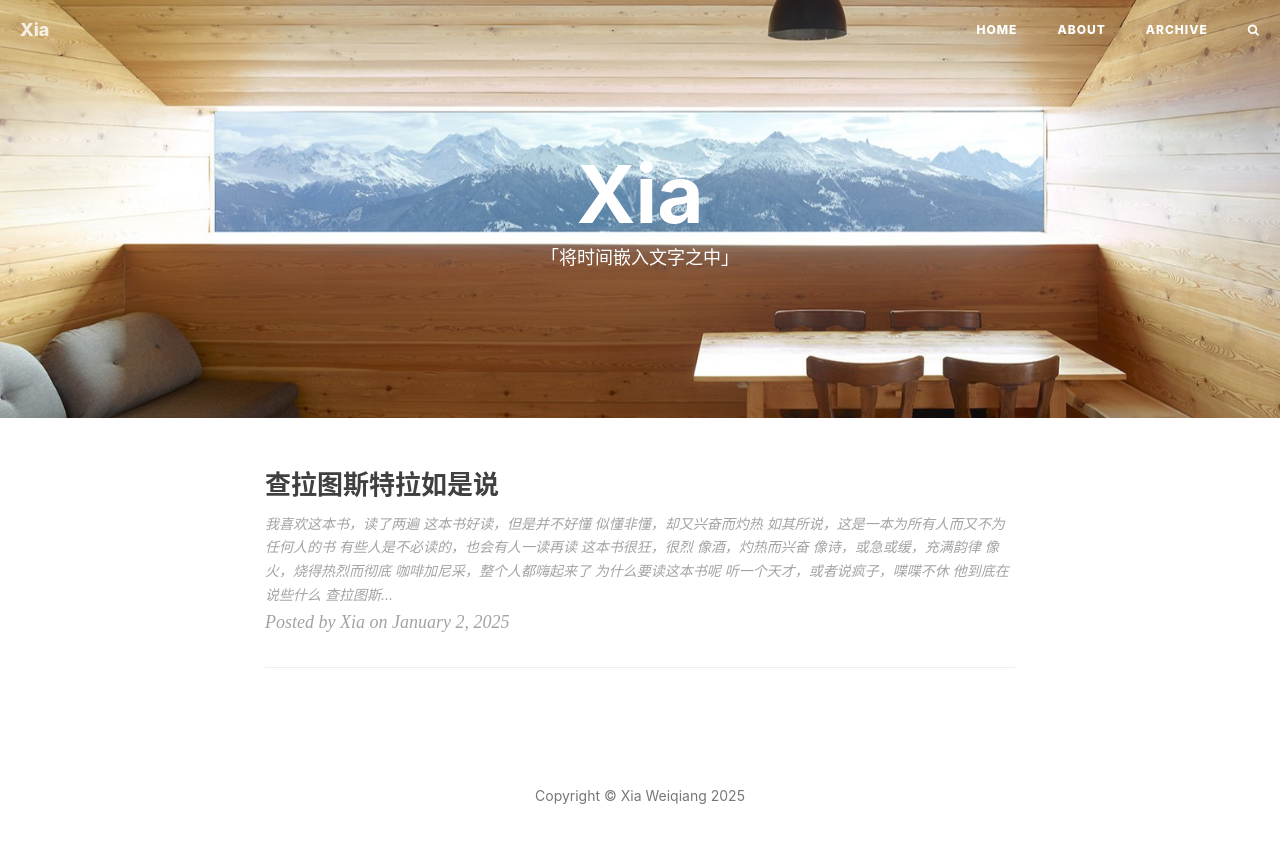
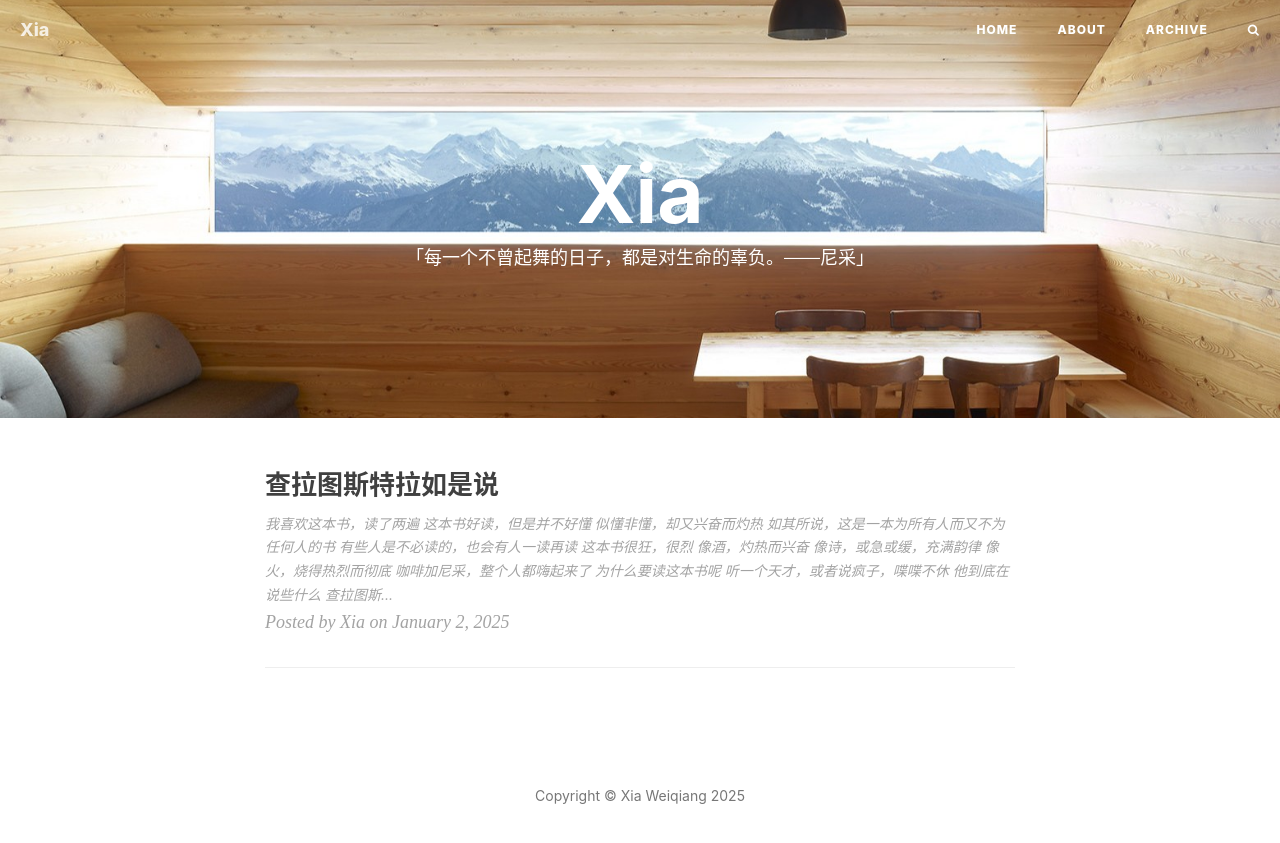
Before and after one commit to xiatour/xiatour.github.io, a Jekyll site: the page built from index.html, in a window 1280 px wide. Shown: the top 843 px of the page. Built offline with Jekyll 4.4.1, drawn with Linux system fonts in a browser that asks for light colours; nearby versions of some CDN libraries; the list of posts is cut into pages by our own code; comment, search, counter and statistics services are not loaded.

Commit message:
Update index.html

```diff
--- a/index.html
+++ b/index.html
@@ -1,6 +1,6 @@
 ---
 layout: page
-description: "「将时间嵌入文字之中」"
+description: "「每一个不曾起舞的日子，都是对生命的辜负。——尼采」"
 ---
 
 {% for post in paginator.posts %}
```
